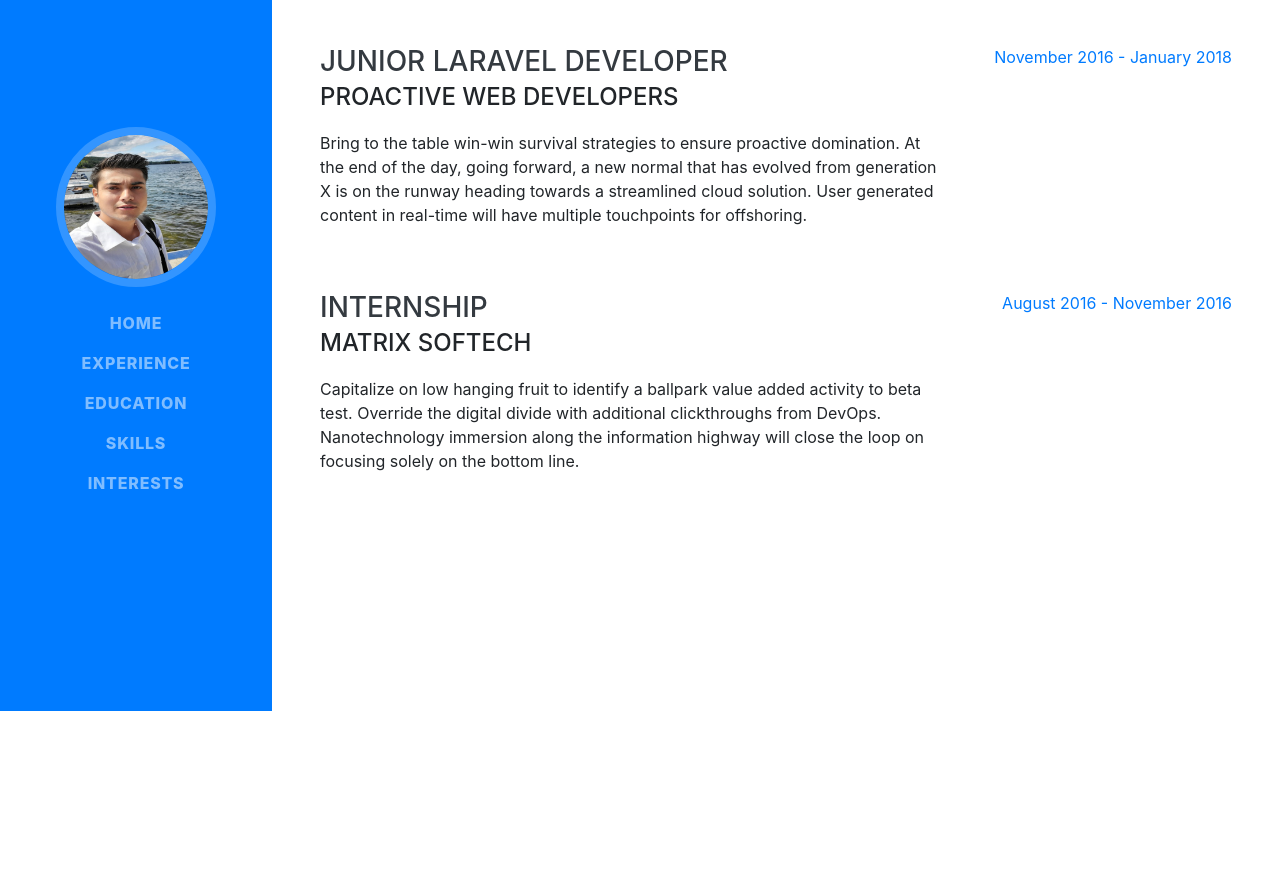
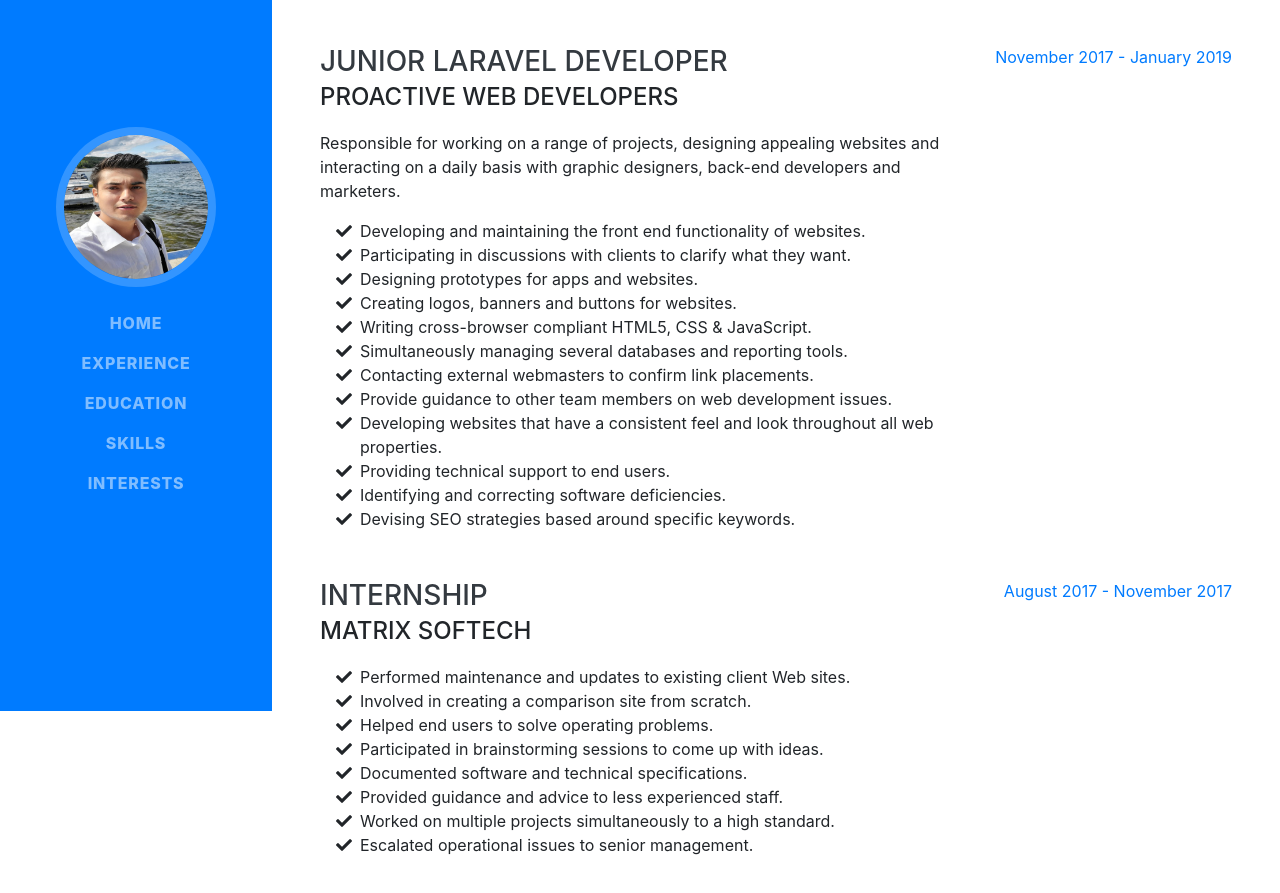
Before and after one commit to arjunneup/ArjunNeupane, a website with bundled scripts: page experience.html in a window 1280 px wide. Shown: the part 89-982 px from the top of the page. Before the commit the page ends 800 px from the top, so only its background shows below. Built offline with nearby package versions, Linux system fonts and the light colour scheme; a web font is replaced by a local one.

Commit message:
profile changes

```diff
--- a/experience.html
+++ b/experience.html
@@ -63,10 +63,63 @@
                     <div class="resume-content">
                       <h3 class="mb-0">Junior Laravel Developer</h3>
                       <div class="subheading mb-3">Proactive Web Developers</div>
-                      <p>Bring to the table win-win survival strategies to ensure proactive domination. At the end of the day, going forward, a new normal that has evolved from generation X is on the runway heading towards a streamlined cloud solution. User generated content in real-time will have multiple touchpoints for offshoring.</p>
+                      <p>Responsible for working on a range of projects, designing appealing websites
+                        and interacting on a daily basis with graphic designers, back-end developers
+                        and marketers.
+                      </p>
+                      <ul class="fa-ul mb-0">
+                        <li>
+                            <i class="fa-li fa fa-check"></i>
+                            Developing and maintaining the front end functionality of websites.
+                        </li>
+                        <li>
+                            <i class="fa-li fa fa-check"></i>
+                            Participating in discussions with clients to clarify what they want.
+                        </li>
+                        <li>
+                            <i class="fa-li fa fa-check"></i>
+                            Designing prototypes for apps and websites.
+                        </li>
+                        <li>
+                            <i class="fa-li fa fa-check"></i>
+                            Creating logos, banners and buttons for websites.
+                        </li>
+                        <li>
+                            <i class="fa-li fa fa-check"></i>
+                            Writing cross-browser compliant HTML5, CSS & JavaScript.
+                        </li>
+                        <li>
+                            <i class="fa-li fa fa-check"></i>
+                            Simultaneously managing several databases and reporting tools.
+                        </li>
+                        <li>
+                            <i class="fa-li fa fa-check"></i>
+                            Contacting external webmasters to confirm link placements.
+                        </li>
+                        <li>
+                            <i class="fa-li fa fa-check"></i>
+                            Provide guidance to other team members on web development issues.
+                        </li>
+                        <li>
+                            <i class="fa-li fa fa-check"></i>
+                            Developing websites that have a consistent feel and look throughout all web properties.
+                        </li>
+                        <li>
+                            <i class="fa-li fa fa-check"></i>
+                            Providing technical support to end users.
+                        </li>
+                        <li>
+                            <i class="fa-li fa fa-check"></i>
+                            Identifying and correcting software deficiencies.
+                        </li>
+                        <li>
+                            <i class="fa-li fa fa-check"></i>
+                            Devising SEO strategies based around specific keywords.
+                        </li>
+                      </ul>
                     </div>
                     <div class="resume-date text-md-right">
-                      <span class="text-primary">November 2016 - January 2018</span>
+                      <span class="text-primary">November 2017 - January 2019</span>
                     </div>
                   </div>
 
@@ -74,10 +127,43 @@
                     <div class="resume-content">
                       <h3 class="mb-0">Internship</h3>
                       <div class="subheading mb-3">Matrix Softech</div>
-                      <p>Capitalize on low hanging fruit to identify a ballpark value added activity to beta test. Override the digital divide with additional clickthroughs from DevOps. Nanotechnology immersion along the information highway will close the loop on focusing solely on the bottom line.</p>
+                      <ul class="fa-ul mb-0">
+                          <li>
+                              <i class="fa-li fa fa-check"></i>
+                              Performed maintenance and updates to existing client Web sites.
+                          </li>
+                          <li>
+                              <i class="fa-li fa fa-check"></i>
+                              Involved in creating a comparison site from scratch.
+                          </li>
+                          <li>
+                              <i class="fa-li fa fa-check"></i>
+                              Helped end users to solve operating problems.
+                          </li>
+                          <li>
+                              <i class="fa-li fa fa-check"></i>
+                              Participated in brainstorming sessions to come up with ideas.
+                          </li>
+                          <li>
+                              <i class="fa-li fa fa-check"></i>
+                              Documented software and technical specifications.
+                          </li>
+                          <li>
+                              <i class="fa-li fa fa-check"></i>
+                              Provided guidance and advice to less experienced staff.
+                          </li>
+                          <li>
+                              <i class="fa-li fa fa-check"></i>
+                              Worked on multiple projects simultaneously to a high standard.
+                          </li>
+                          <li>
+                              <i class="fa-li fa fa-check"></i>
+                              Escalated operational issues to senior management.
+                          </li>
+                      </ul>
                     </div>
                     <div class="resume-date text-md-right">
-                      <span class="text-primary">August 2016 - November 2016</span>
+                      <span class="text-primary">August 2017 - November 2017</span>
                     </div>
                   </div>
                 </div>
```
Also changed, not shown: education.html (+3 -6 lines), index.html (+17 -37 lines).
